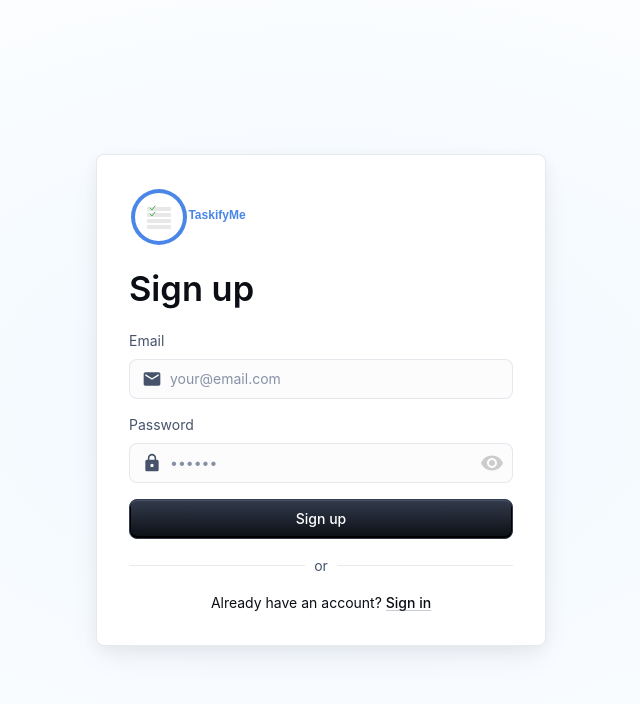
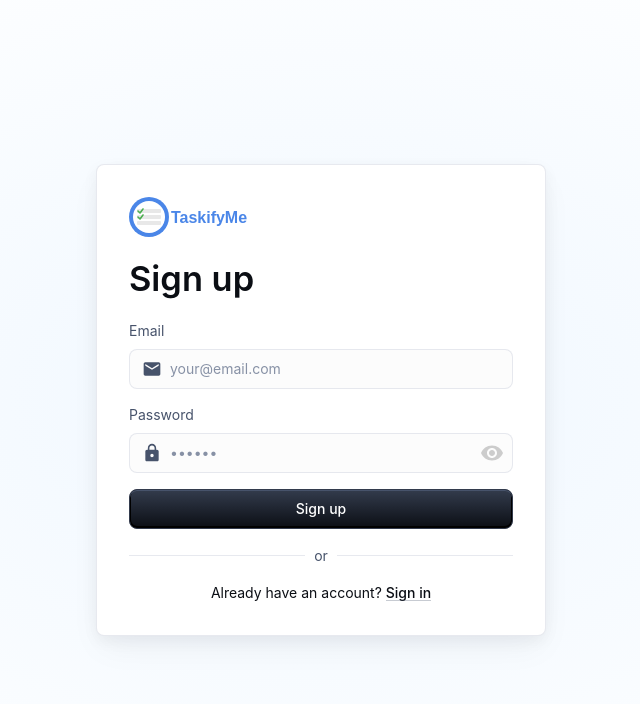
Before and after one commit to JimTK16/taskifyme, a React (Vite) app: page /signup in a window 1280 px wide. Shown: the top 704 px of the page, without its empty margins (319-959 px from the left). Built offline with nearby package versions, Linux system fonts and the light colour scheme.

Commit message:
adjust logo size

```diff
--- a/src/components/auth/login/Content.jsx
+++ b/src/components/auth/login/Content.jsx
@@ -59,7 +59,7 @@ export default function Content() {
           display: { xs: 'none', md: 'flex' }
         }}
       >
-        <Logo width={200} />
+        <Logo width={140} />
       </Box>
       {items.map((item, index) => (
         <Stack key={index} direction='row' sx={{ gap: 2 }}>
--- a/src/components/auth/login/Logo.jsx
+++ b/src/components/auth/login/Logo.jsx
@@ -1,31 +1,31 @@
 export default function Logo({ text = true, width }) {
   return (
-    <svg xmlns='http://www.w3.org/2000/svg' viewBox='0 0 750 300' width={width}>
+    <svg xmlns='http://www.w3.org/2000/svg' viewBox='0 0 750 200' width={width}>
       {/* Background circle */}
-      <circle cx='150' cy='150' r='140' fill='#4A86E8' />
+      <circle cx='100' cy='100' r='100' fill='#4A86E8' />
 
       {/* Inner circle */}
-      <circle cx='150' cy='150' r='120' fill='#FFFFFF' />
+      <circle cx='100' cy='100' r='80' fill='#FFFFFF' />
 
       {/* Checklist items */}
-      <rect x='90' y='100' width='120' height='20' rx='5' fill='#E8E8E8' />
-      <rect x='90' y='130' width='120' height='20' rx='5' fill='#E8E8E8' />
-      <rect x='90' y='160' width='120' height='20' rx='5' fill='#E8E8E8' />
-      <rect x='90' y='190' width='120' height='20' rx='5' fill='#E8E8E8' />
+      <rect x='40' y='60' width='120' height='20' rx='5' fill='#E8E8E8' />
+      <rect x='40' y='90' width='120' height='20' rx='5' fill='#E8E8E8' />
+      <rect x='40' y='120' width='120' height='20' rx='5' fill='#E8E8E8' />
+      {/* <rect x='40' y='150' width='120' height='20' rx='5' fill='#E8E8E8' /> */}
 
       {/* Checkmarks */}
       <path
-        d='M105 105 L115 115 L130 95'
+        d='M45 70 L55 80 L70 60'
         stroke='#4CAF50'
-        strokeWidth='5'
+        strokeWidth='8'
         fill='none'
         strokeLinecap='round'
         strokeLinejoin='round'
       />
       <path
-        d='M105 135 L115 145 L130 125'
+        d='M45 100 L55 110 L70 90'
         stroke='#4CAF50'
-        strokeWidth='5'
+        strokeWidth='8'
         fill='none'
         strokeLinecap='round'
         strokeLinejoin='round'
@@ -34,10 +34,10 @@ export default function Logo({ text = true, width }) {
       {/* App name to the right */}
       {text && (
         <text
-          x='440'
-          y='160'
+          x='400'
+          y='130'
           fontFamily='Arial, sans-serif'
-          fontSize='60'
+          fontSize='80'
           fontWeight='bold'
           textAnchor='middle'
           fill='#4A86E8'
--- a/src/components/auth/login/SignInCard.jsx
+++ b/src/components/auth/login/SignInCard.jsx
@@ -146,7 +146,7 @@ export default function SignInCard(props) {
           justifyContent: 'flex-start'
         }}
       >
-        <Logo width={150} />
+        <Logo width={140} />
       </Box>
       <Typography
         component='h1'
@@ -167,7 +167,7 @@ export default function SignInCard(props) {
           display: 'flex',
           flexDirection: 'column',
           width: '100%',
-          gap: 3
+          gap: 2
         }}
       >
         <FormControl>
@@ -332,7 +332,7 @@ export default function SignInCard(props) {
           Forgot your password?
         </Link>
       </Box>
-      <Divider sx={{ my: 2, color: 'text.secondary' }}>or</Divider>
+      <Divider sx={{ color: 'text.secondary' }}>or</Divider>
       <Box sx={{ display: 'flex', flexDirection: 'column', gap: 2 }}>
         <Typography sx={{ textAlign: 'center' }}>
           Don't have an account?{' '}
```
